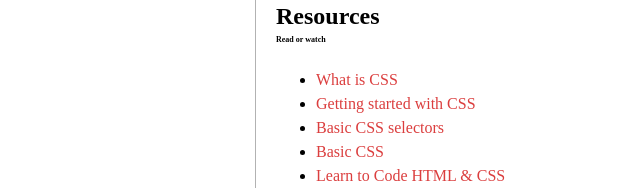
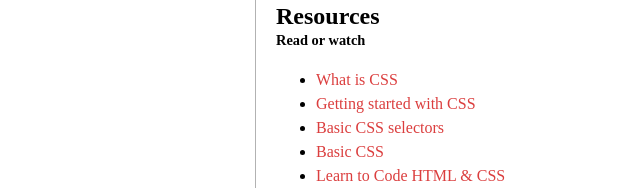
Before and after one commit to codewithib/alx_html_css, a plain HTML site: page css_basic/index.html in a window 1280 px wide. Shown: the part 881-1069 px from the top of the page, 336-976 px from the left. Drawn offline with Linux system fonts and the light colour scheme.

Commit message:
project completed successfully, ready to push

```diff
--- a/css_basic/index.html
+++ b/css_basic/index.html
@@ -155,7 +155,7 @@
             <article class="article-container-last" style="line-height: 1.5em;">
                 <iframe src="https://giphy.com/embed/YFkpsHWCsNUUo" width="280" height="237" frameBorder="0" class="giphy-embed" allowFullScreen style="pointer-events: none;"></iframe>
                 <h3 style="font-size: 1.5em;">Resources</h3>
-                <p style="font-size: 0.5em;"><strong>Read or watch</strong></p>
+                <p style="font-size: 0.9em;"><strong>Read or watch</strong></p>
                 <ul>
                     <li><a href="https://developer.mozilla.org/en-US/docs/Learn_web_development/Core/Styling_basics/What_is_CSS" target="_blank">What is CSS</a></li>
                     <li><a href="https://developer.mozilla.org/en-US/docs/Learn_web_development/Core/Styling_basics/Getting_started" target="_blank">Getting started with CSS</a></li>
```
